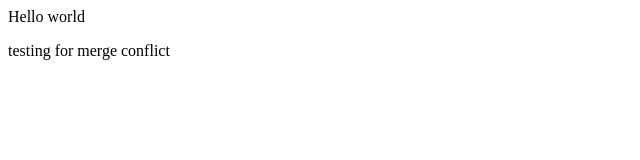
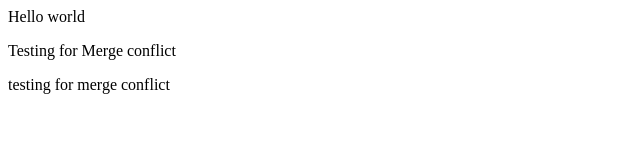
Before and after one commit to Elizabeth-Joseph-Mawutin/demo-repo, a plain HTML site: page index.html in a window 1280 px wide. Shown: the whole page, without its empty margins (0-640 px from the left). Drawn offline with Linux system fonts and the light colour scheme.

Commit message:
New stff

```diff
--- a/index.html
+++ b/index.html
@@ -1,2 +1,3 @@
 <div> Hello world</div>
+<p>Testing for Merge conflict</p>
 <p>testing for merge conflict</p>
```
Also changed, not shown: webpage.html (+1 -0 lines).
